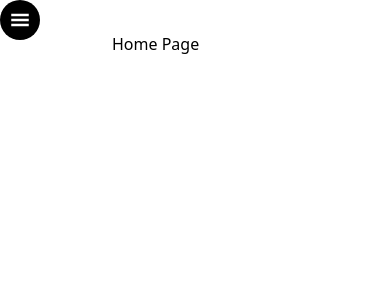
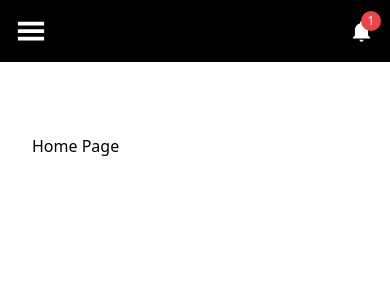
Before and after one commit to LynxQuas/auction-house, a React (Vite) app: page / in a window 390 px wide. Shown: the top 300 px of the page. Built offline with nearby package versions, Linux system fonts and the light colour scheme.

Commit message:
fix (navbar): navbar layout

```diff
--- a/src/components/NavMenu.tsx
+++ b/src/components/NavMenu.tsx
@@ -2,6 +2,7 @@ import { CiLogin } from "react-icons/ci";
 import { FaRegCircleUser } from "react-icons/fa6";
 import { Link, NavLink } from "react-router-dom";
 import { navMenu } from "../constants";
+import { IoMdNotifications } from "react-icons/io";
 
 const NavMenu = ({ onClose }: { onClose?: () => void }) => {
     return (
@@ -37,6 +38,18 @@ const NavMenu = ({ onClose }: { onClose?: () => void }) => {
                         Profile
                     </Link>
                 </li>
+                <li className="hidden md:block">
+                    <Link to="/notifications" className="relative">
+                        <IoMdNotifications
+                            className="text-white inline mx-2"
+                            size={25}
+                        />
+                        Notifications
+                        <div className="absolute top-[-5px] left-[-3px] bg-red-500 w-5 h-5 flex justify-center items-center rounded-full">
+                            <span className="text-white text-xs">1</span>
+                        </div>
+                    </Link>
+                </li>
                 <li onClick={onClose}>
                     <Link to="/login">
                         <CiLogin className="text-white inline mx-2" size={25} />
--- a/src/components/Navigations.tsx
+++ b/src/components/Navigations.tsx
@@ -3,6 +3,7 @@ import NavigationLayout from "./NavigationLayout";
 import NavMenu from "./NavMenu";
 import { GiHamburgerMenu } from "react-icons/gi";
 import { IoMdCloseCircleOutline } from "react-icons/io";
+import { IoMdNotifications } from "react-icons/io";
 
 const Navigations = () => {
     const [isMobileNavOpen, setIsMobileNavOpen] = useState(false);
@@ -15,11 +16,18 @@ const Navigations = () => {
             </NavigationLayout>
 
             {/* Mobile Humberger Menu  */}
-            <div
-                onClick={() => setIsMobileNavOpen(true)}
-                className="md:hidden  w-10 h-10 bg-black sticky top-0 right-0 flex rounded-full justify-center items-center"
-            >
-                <GiHamburgerMenu size={20} className="text-white" />
+            <div className="md:hidden justify-between w-screen  bg-black sticky top-0 right-0 flex p-4 items-center">
+                <GiHamburgerMenu
+                    size={30}
+                    className="text-white"
+                    onClick={() => setIsMobileNavOpen(true)}
+                />
+                <div className="relative ">
+                    <div className="absolute mx-3 my-[-0.5rem] bg-red-500 text-white w-5 h-5 flex justify-center items-center text-xs rounded-full">
+                        <span>1</span>
+                    </div>
+                    <IoMdNotifications className="text-white" size={25} />
+                </div>
             </div>
 
             {/* Mobile Navigation  */}
--- a/src/pages/Root.tsx
+++ b/src/pages/Root.tsx
@@ -3,7 +3,7 @@ import Navigations from "../components/Navigations";
 
 const Root = () => {
     return (
-        <div className="flex gap-10">
+        <div className="flex md:flex-row flex-col gap-10">
             <header>
                 <Navigations />
             </header>
```
